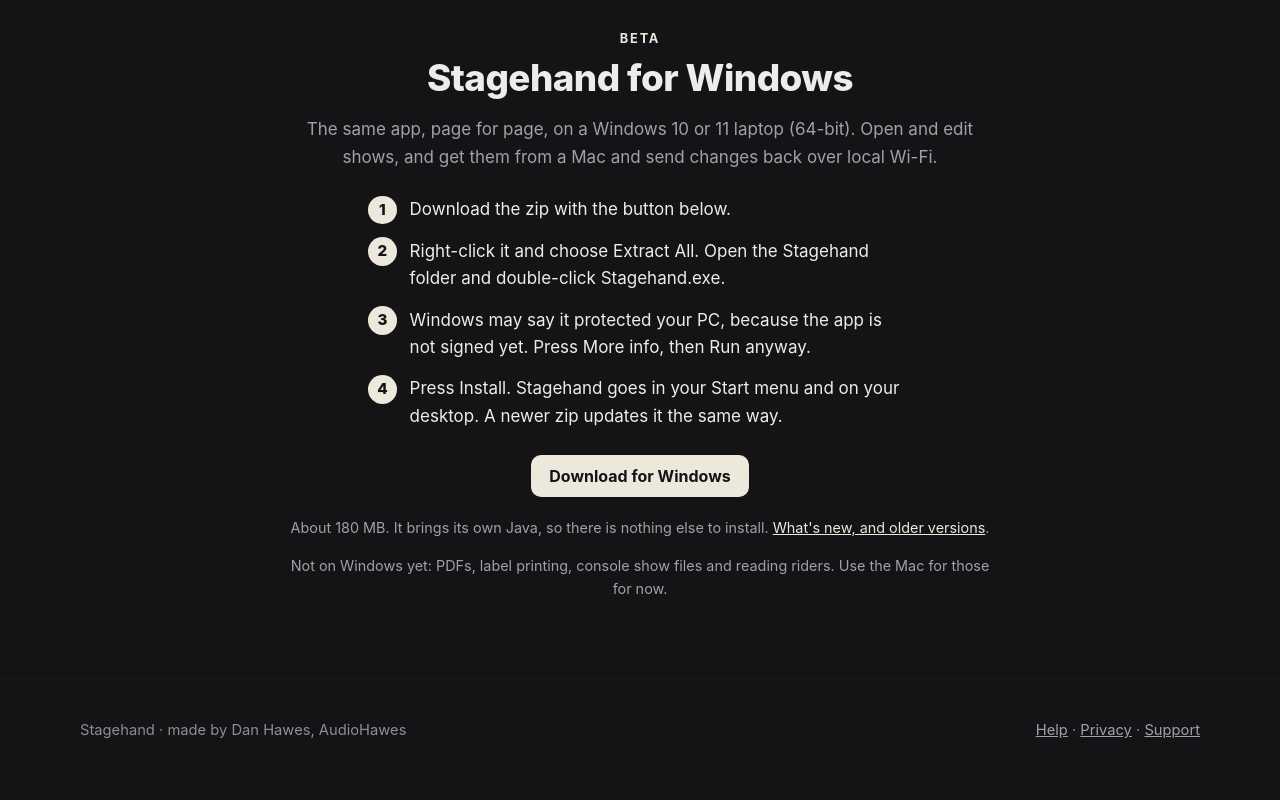
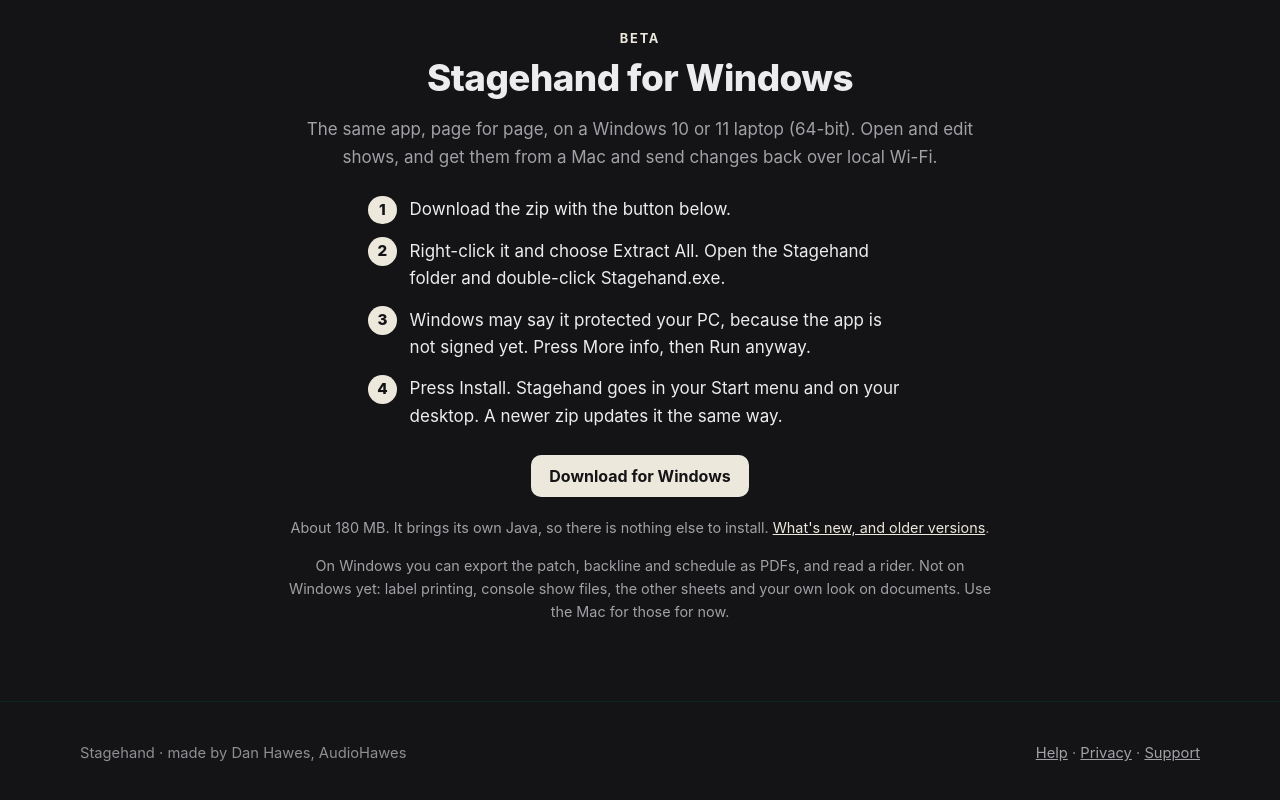
Before and after one commit to audiohawes/stagehand, a plain HTML site: page index.html in a window 1280 px wide. Shown: the part 8161-8961 px from the top of the page. Drawn offline with Linux system fonts and the light colour scheme.

Commit message:
Say what Windows can really do
Windows exports the patch, backline and schedule as PDFs and reads a
rider, so the page and the guide no longer list those as missing. The
real gaps are label printing, console show files, the other sheets,
your own look on documents and revisions.

Co-Authored-By: Claude Opus 5 <noreply@anthropic.com>

```diff
--- a/index.html
+++ b/index.html
@@ -342,7 +342,7 @@
       </ol>
       <a class="btn" href="https://github.com/audiohawes/stagehand/releases/latest/download/Stagehand-Windows.zip">Download for Windows</a>
       <p class="small" style="margin-top:1.2rem">About 180 MB. It brings its own Java, so there is nothing else to install. <a href="https://github.com/audiohawes/stagehand/releases">What's new, and older versions</a>.</p>
-      <p class="small">Not on Windows yet: PDFs, label printing, console show files and reading riders. Use the Mac for those for now.</p>
+      <p class="small">On Windows you can export the patch, backline and schedule as PDFs, and read a rider. Not on Windows yet: label printing, console show files, the other sheets and your own look on documents. Use the Mac for those for now.</p>
     </div>
   </section>
 </main>
```
Also changed, not shown: help/index.html (+1 -1 lines).
